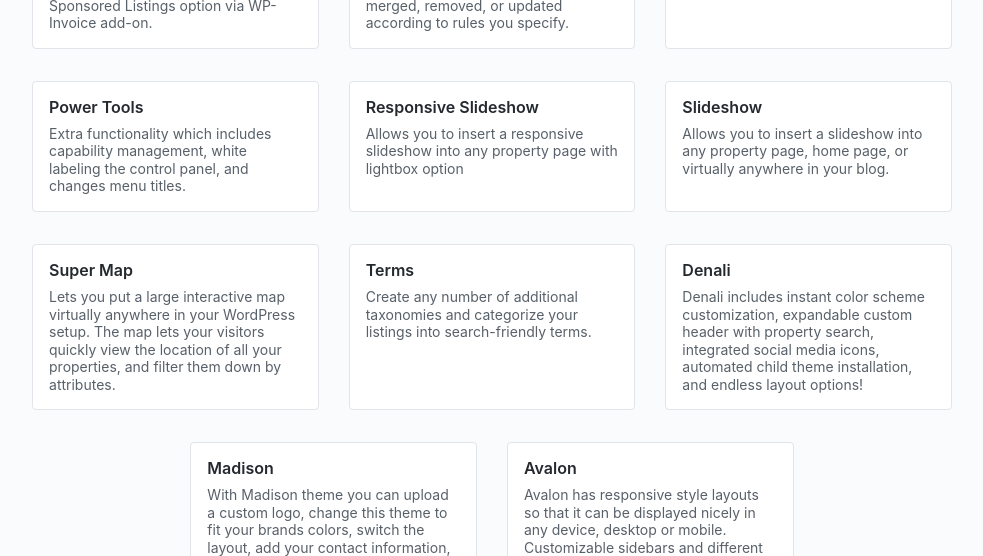
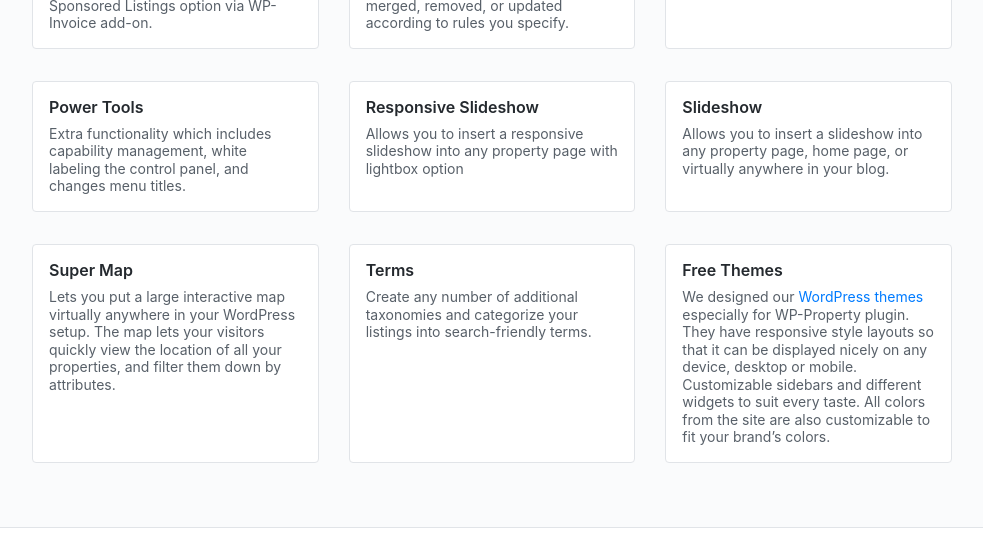
Before and after one commit to wp-property/wp-property.github.io, a Jekyll site: the page built from index.html, in a window 1280 px wide and 1400 px high, scrolled down 882 px. Shown: the top 556 px of the window, without its empty margins (148-1131 px from the left). Built offline with Jekyll 4.4.1, drawn with Linux system fonts in a browser that asks for light colours; nearby versions of some CDN libraries; some of the changed text lies outside the part shown; grey boxes are pictures that could not be loaded.

Commit message:
Frontpage

```diff
--- a/index.html
+++ b/index.html
@@ -134,29 +134,9 @@
           </div>
           <div class="col-4 featured-item">
             <div class="card h-100 product-content">
-              <h3 class="product-title">Denali</h3>
+              <h3 class="product-title">Free Themes</h3>
               <div class="product-description">
-                Denali includes instant color scheme customization, expandable custom header with property search,
-                integrated social media icons, automated child theme installation, and endless layout options!
-              </div>
-            </div>
-          </div>
-          <div class="col-4 featured-item">
-            <div class="card h-100 product-content">
-              <h3 class="product-title">Madison</h3>
-              <div class="product-description">
-                With Madison theme you can upload a custom logo, change this theme to fit your brands colors, switch the
-                layout, add your contact information, social networks and more.
-              </div>
-            </div>
-          </div>
-          <div class="col-4 featured-item">
-            <div class="card h-100 product-content">
-              <h3 class="product-title">Avalon</h3>
-              <div class="product-description">
-                Avalon has responsive style layouts so that it can be displayed nicely in any device, desktop or mobile.
-                Customizable sidebars and different widgets to suit every taste. All colors from the site are also
-                customizable to fit your brand’s colors.
+                We designed our <a href="http://wp-property.github.io/themes/">WordPress themes</a> especially for WP-Property plugin. They have responsive style layouts so that it can be displayed nicely on any device, desktop or mobile. Customizable sidebars and different widgets to suit every taste. All colors from the site are also customizable to fit your brand’s colors.
               </div>
             </div>
           </div>
@@ -180,11 +160,11 @@
 
         <div class="row align-items-center flex-md-row improves-row">
           <div class="col-6">
-            <img src="assets/images/wp-property-1.png" alt="Improve WordPress Media storage"/>
+            <img src="assets/images/wp-property-1.png" alt="How WP-Property works"/>
           </div>
           <div class="col-6">
             <div>
-              <p>Set up any amount of attributes and taxonomies, group them and use one of 19 Data Input type.</p>
+              <p>Set up any amount of attributes and taxonomies, group them and use one of 19 Data Input types.</p>
             </div>
           </div>
         </div>
@@ -195,9 +175,50 @@
             </div>
           </div>
           <div class="col-6">
-            <img src="assets/images/wp-property-1.png" alt="Improve WordPress Media storage"/>
+            <img src="assets/images/wp-property-2.png" alt="How WP-Property works"/>
           </div>
         </div>
+        <div class="row align-items-center flex-md-row improves-row">
+          <div class="col-6">
+            <img src="assets/images/wp-property-3-1.png" alt="How WP-Property works"/>
+          </div>
+          <div class="col-6">
+            <div>
+              <p>You will see property map on single property page and also you could set up Supermap with all or particular properties from your site.</p>
+            </div>
+          </div>
+        </div>
+        <div class="row align-items-center flex-md-row improves-row">
+          <div class="col-6">
+            <div>
+              <p>Use one of 3 <a href="http://wp-property.github.io/themes/">WP-Property themes</a> which were written especially for WP-Property, fully compatible with it and will give you good looking templates.</p>
+            </div>
+          </div>
+          <div class="col-6">
+            <img src="assets/images/wp-property-4.png" alt="How WP-Property works"/>
+          </div>
+        </div>
+        <div class="row align-items-center flex-md-row improves-row">
+          <div class="col-6">
+            <img src="assets/images/wp-property-5.png" alt="How WP-Property works"/>
+          </div>
+          <div class="col-6">
+            <div>
+              <p>If that not enought, check free <a href="https://wp-property.github.io/addons/">WP-Property add-ons</a> to enable PDF, set up Slideshow, add Agents, add Forms to submit properties and much more.</p>
+            </div>
+          </div>
+        </div>
+        <!--<div class="row align-items-center flex-md-row improves-row">-->
+          <!--<div class="col-6">-->
+            <!--<div>-->
+              <!--<p></p>-->
+            <!--</div>-->
+          <!--</div>-->
+          <!--<div class="col-6">-->
+            <!--<img src="assets/images/wp-property-6.png" alt="How WP-Property works"/>-->
+          <!--</div>-->
+        <!--</div>-->
+
       </div>
     </div>
   </div>
```
Also changed, not shown: assets/images/wp-property-2.png (added), assets/images/wp-property-3-1.png (added), assets/images/wp-property-3.png (added).
